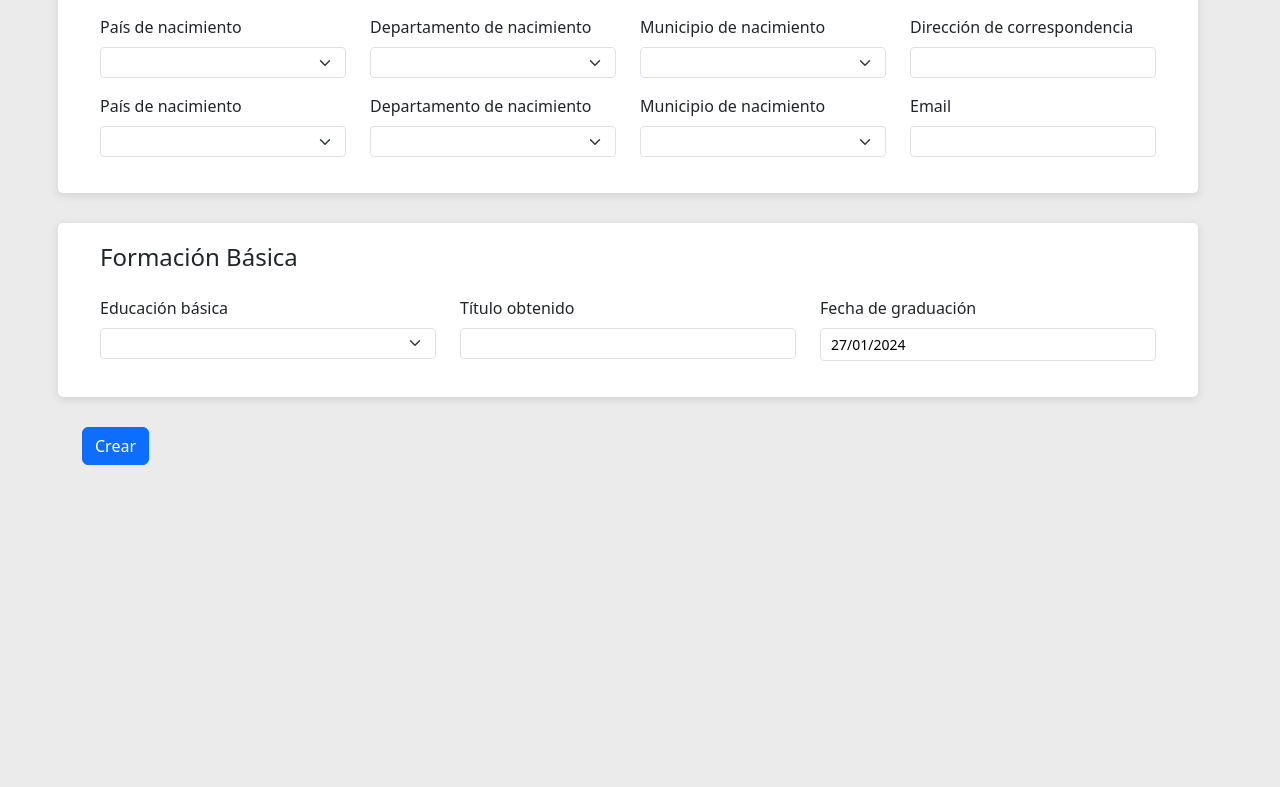
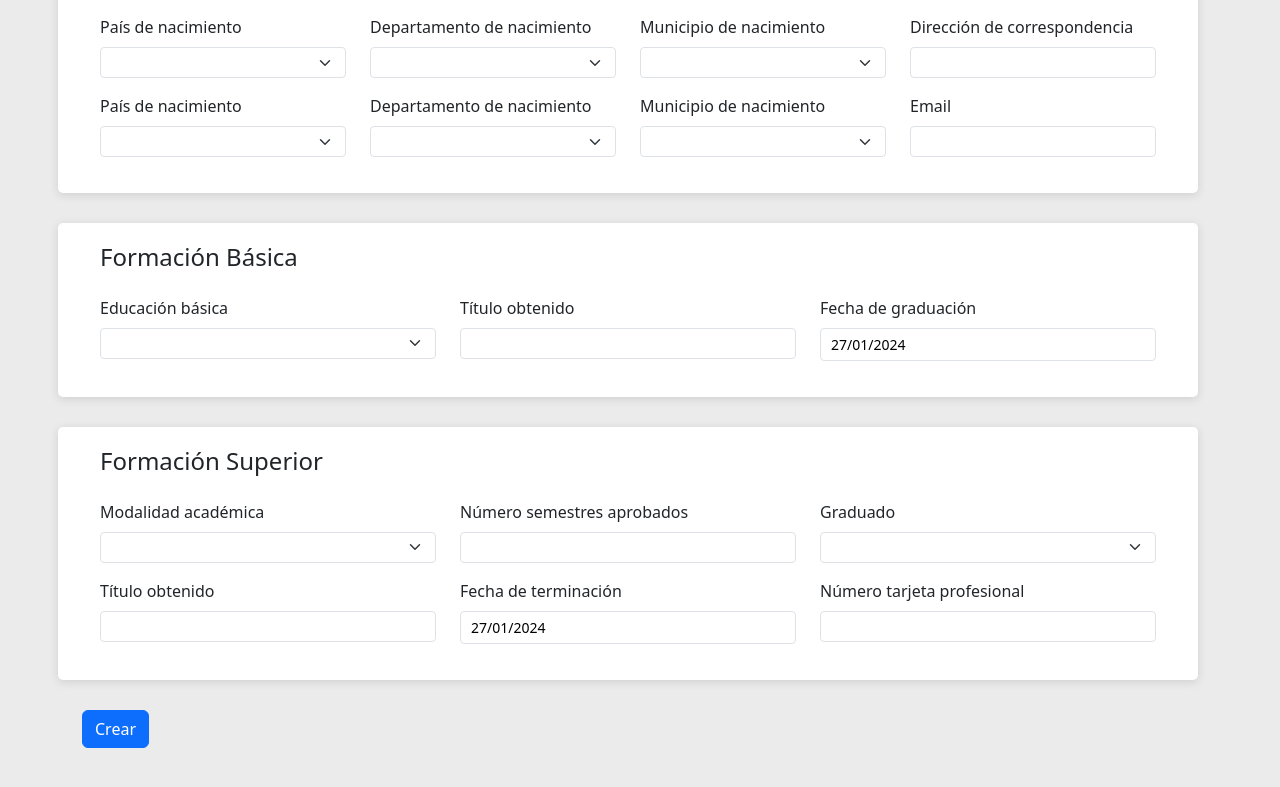
Before and after one commit to vapinedo/ASTRO, a React (Vite) app: page / in a window 1280 px wide. Shown: the part 443-1230 px from the top of the page. Before the commit the page ends 948 px from the top, so only its background shows below. Built offline with nearby package versions, Linux system fonts and the light colour scheme.

Commit message:
add formacion superior

```diff
--- /dev/null
+++ b/src/features/curriculum/components/FormacionSuperiorForm.tsx
@@ -0,0 +1,119 @@
+import * as yup from "yup";
+import { ReactNode } from "react";
+import Box from "../../../shared/containers/Box/Box";
+import Input from "../../../shared/components/form/Input";
+import Select from "../../../shared/components/form/Select";
+import { FormacionSuperior } from "../../../models/CurriculumNuevoInterface";
+import CustomDatePicker from "../../../shared/components/form/CustomDatePicker";
+
+const modalidadAcademicaOptions = [
+    { key: "tecnica", value: "Técnica" },
+    { key: "tecnologica", value: "Tecnológica" },
+    { key: "tecnologa", value: "Tecnológica Especializada" },
+    { key: "unversitaria", value: "Universitaria" },
+    { key: "especializacion", value: "Especialiación" },
+    { key: "maestria", value: "Maestría o Magíster" },
+    { key: "doctorado", value: "Doctorado o PHD" },
+];
+const SiNoOptions = [
+    { key: "si", value: "Si" },
+    { key: "no", value: "No" },
+];
+
+interface InputProps {
+    errors: any;
+    control: any;
+    setValue: any;
+    register: any;
+}
+
+export const formacionSuperiorDefaultValues: FormacionSuperior = {
+    modalidadAcademica: "",
+    numeroSemestresAprobados: "",
+    graduado: "",
+    tituloObtenido: "",
+    fechaTerminacion: new Date(),
+    numeroTarjetaProfesional: "",
+};
+
+export const formacionSuperiorSchema = yup.object().shape({
+    modalidadAcademica: yup
+        .string()
+        .required("Modalidad académica es requerido"),
+    numeroSemestresAprobados: yup
+        .string()
+        .required("Numero semestres es requerido"),
+    graduado: yup
+        .string()
+        .required("Graduado es requerido"),
+    tituloObtenido: yup
+        .string()
+        .required("Título obtenido es requerido"),
+    fechaTerminacion: yup
+        .string()
+        .required("Fecha terminación es requerido"),
+    numeroTarjetaProfesional: yup
+        .string()
+        .required("Tarjeta profesional es requerido"),
+});
+
+export default function FormacionSuperiorForm(props: InputProps): ReactNode {
+
+    const { errors, control, setValue, register } = props;
+
+    return (
+        <Box  wrapperClass="row">
+            <h4 className="mb-4">Formación Superior</h4>
+
+            <Select
+                register={register}
+                wrapperClass="mb-3 col-md-4"
+                label="Modalidad académica"
+                options={modalidadAcademicaOptions}
+                name="formacionSuperior.modalidadAcademica"
+                error={errors.formacionSuperior?.modalidadAcademica?.message}
+            />
+            <Input
+                type="text"
+                register={register}
+                wrapperClass="mb-3 col-md-4"
+                label="Número semestres aprobados"
+                name="formacionSuperior.numeroSemestresAprobados"
+                error={errors.formacionSuperior?.numeroSemestresAprobados?.message}
+            />
+            <Select
+                register={register}
+                wrapperClass="mb-3 col-md-4"
+                label="Graduado"
+                options={SiNoOptions}
+                name="formacionSuperior.graduado"
+                error={errors.formacionSuperior?.graduado?.message}
+            />
+            <Input
+                type="text"
+                register={register}
+                wrapperClass="mb-3 col-md-4"
+                label="Título obtenido"
+                name="formacionSuperior.tituloObtenido"
+                error={errors.formacionSuperior?.tituloObtenido?.message}
+            />
+            <CustomDatePicker
+                control={control}
+                register={register}
+                wrapperClass="mb-3 col-md-4"
+                setValue={setValue}
+                label="Fecha de terminación"
+                name="formacionSuperior.fechaTerminacion"
+                error={errors.formacionSuperior?.fechaTerminacion?.message}
+            />
+            <Input
+                type="text"
+                register={register}
+                wrapperClass="mb-3 col-md-4"
+                label="Número tarjeta profesional"
+                name="formacionSuperior.numeroTarjetaProfesional"
+                error={errors.formacionSuperior?.numeroTarjetaProfesional?.message}
+            />
+        </Box>
+    )
+}
--- a/src/features/curriculum/pages/curriculum-nuevo/CurriculumNuevo.tsx
+++ b/src/features/curriculum/pages/curriculum-nuevo/CurriculumNuevo.tsx
@@ -5,15 +5,18 @@ import Form from "../../../../shared/components/form/Form";
 import { CurriculumNuevoInterface } from "../../../../models/CurriculumNuevoInterface";
 import DatosPersonalesForm, { datosPersonalesDefaultValues, datosPersonalesSchema } from "../../components/DatosPersonalesForm";
 import FormacionBasicaForm, { formacionBasicaDefaultValues, formacionBasicaSchema } from "../../components/FormacionBasicaForm";
+import FormacionSuperiorForm, { formacionSuperiorDefaultValues, formacionSuperiorSchema } from "../../components/FormacionSuperiorForm";
 
 let defaultValues: CurriculumNuevoInterface = {
     datosPersonales: datosPersonalesDefaultValues,
     formacionBasica: formacionBasicaDefaultValues,
+    formacionSuperior: formacionSuperiorDefaultValues,
 };
 
 const validationSchema = yup.object().shape({
     datosPersonales: datosPersonalesSchema,
     formacionBasica: formacionBasicaSchema,
+    formacionSuperior: formacionSuperiorSchema,
 });
 
 export default function CurriculumNuevo() {
@@ -58,6 +61,12 @@ export default function CurriculumNuevo() {
                     register={register}
                     setValue={setValue}
                 />
+                <FormacionSuperiorForm
+                    errors={errors}
+                    control={control}
+                    register={register}
+                    setValue={setValue}
+                />
             </Form>
         </>
     );
```
Also changed, not shown: src/models/CurriculumNuevoInterface.tsx (+10 -0 lines).
